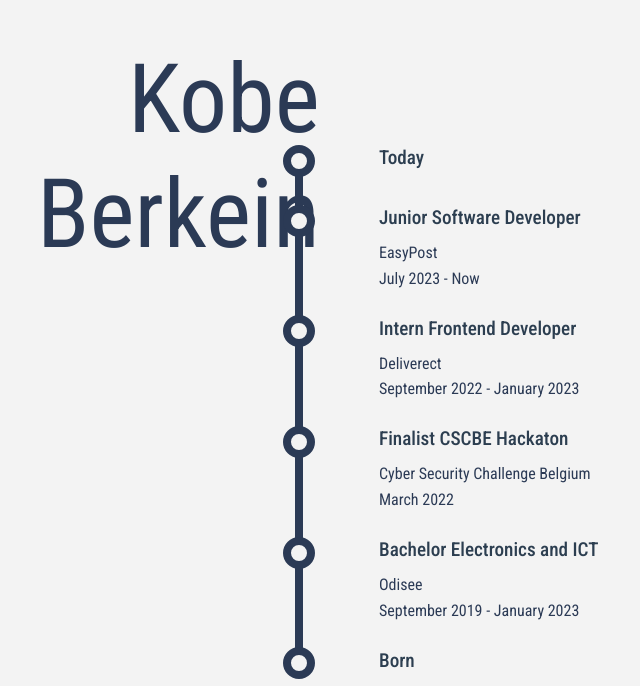
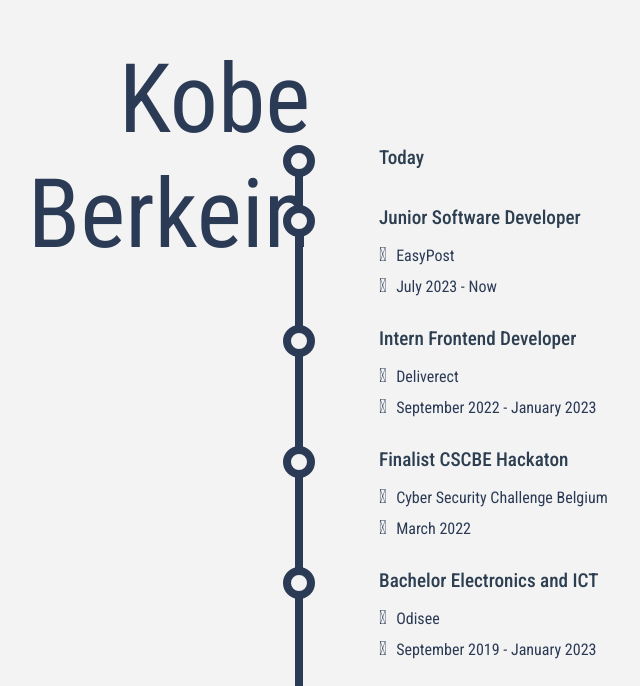
Before and after one commit to kwmbe/berke.in, a Vue app in the folder portfolio/: page / in a window 1280 px wide. Shown: the part 243-929 px from the top of the page, without its empty margins (341-981 px from the left). Built offline with nearby package versions, Linux system fonts and the light colour scheme; a web font is replaced by a local one.

Commit message:
Add nerdfont icons

```diff
--- a/portfolio/index.html
+++ b/portfolio/index.html
@@ -4,7 +4,7 @@
     <meta charset="UTF-8">
     <link rel="icon" href="public/favicon.ico">
     <meta name="viewport" content="width=device-width, initial-scale=1.0">
-    <title>Vite App</title>
+    <title>berke.in</title>
   </head>
   <body>
     <div id="app"></div>
--- a/portfolio/src/App.vue
+++ b/portfolio/src/App.vue
@@ -30,6 +30,7 @@ header {
     padding-right: calc(var(--section-gap) / 2);
     position: fixed;
     width: calc(50% - var(--section-gap));
+    max-width: calc(50vw - var(--section-gap));
     height: 100vh;
   }
 
--- a/portfolio/src/assets/base.css
+++ b/portfolio/src/assets/base.css
@@ -88,6 +88,7 @@ body {
     'Fira Sans',
     'Droid Sans',
     'Helvetica Neue',
+    'Nerdfont',
     sans-serif;
   text-rendering: optimizeLegibility;
   -webkit-font-smoothing: antialiased;
--- a/portfolio/src/assets/fonts.css
+++ b/portfolio/src/assets/fonts.css
@@ -1,6 +1,7 @@
 @font-face {
   font-family: Nerdfont;
   src: url(./fonts/SymbolsNerdFontMono-Regular.ttf) format("truetype");
+  font-display: block;
 }
 
 @font-face {
--- a/portfolio/src/components/Timeline.vue
+++ b/portfolio/src/components/Timeline.vue
@@ -10,34 +10,57 @@ import TimelineSection from './TimelineSection.vue'
   <TimelineSection>
     <template #heading>Junior Software Developer</template>
 
-    <a href="https://easypost.eu/">EasyPost</a>
-    <p>July 2023 - Now</p>
+    <ul>
+      <li icon="󰁥"><a href="https://easypost.eu/">EasyPost</a></li>
+      <li icon="󰃭">July 2023 - Now</li>
+    </ul>
   </TimelineSection>
 
   <TimelineSection>
     <template #heading>Intern Frontend Developer</template>
 
-    <a href="https://www.deliverect.com/en-us/">Deliverect</a>
-    <p>September 2022 - January 2023</p>
+    <ul>
+      <li icon="󰁥"><a href="https://www.deliverect.com/en-us/">Deliverect</a></li>
+      <li icon="󰃭">September 2022 - January 2023</li>
+    </ul>
   </TimelineSection>
 
   <TimelineSection>
     <template #heading>Finalist CSCBE Hackaton</template>
 
-    <a href="https://www.cybersecuritychallenge.be/">Cyber Security Challenge Belgium</a>
-    <p>March 2022</p>
+    <ul>
+      <li icon="󰁥"><a href="https://www.cybersecuritychallenge.be/">Cyber Security Challenge Belgium</a></li>
+      <li icon="󰃭">March 2022</li>
+    </ul>
   </TimelineSection>
 
   <TimelineSection>
     <template #heading>Bachelor Electronics and ICT</template>
 
-    <a href="https://odisee.be/">Odisee</a>
-    <p>September 2019 - January 2023</p>
+    <ul>
+      <li icon="󰁥"><a href="https://odisee.be/">Odisee</a></li>
+      <li icon="󰃭">September 2019 - January 2023</li>
+    </ul>
   </TimelineSection>
 
   <TimelineSection>
     <template #heading>Born</template>
 
-    <p>17 May 2001</p>
+    <ul>
+      <li icon="󰃭">17 May 2001</li>
+    </ul>
   </TimelineSection>
 </template>
+
+<style scoped>
+[icon]:before {
+  content: attr(icon);
+  padding-right: .5em;
+  font-size: 1.2em;
+}
+
+ul {
+  list-style-type: none;
+  padding: 0;
+}
+</style>
```
